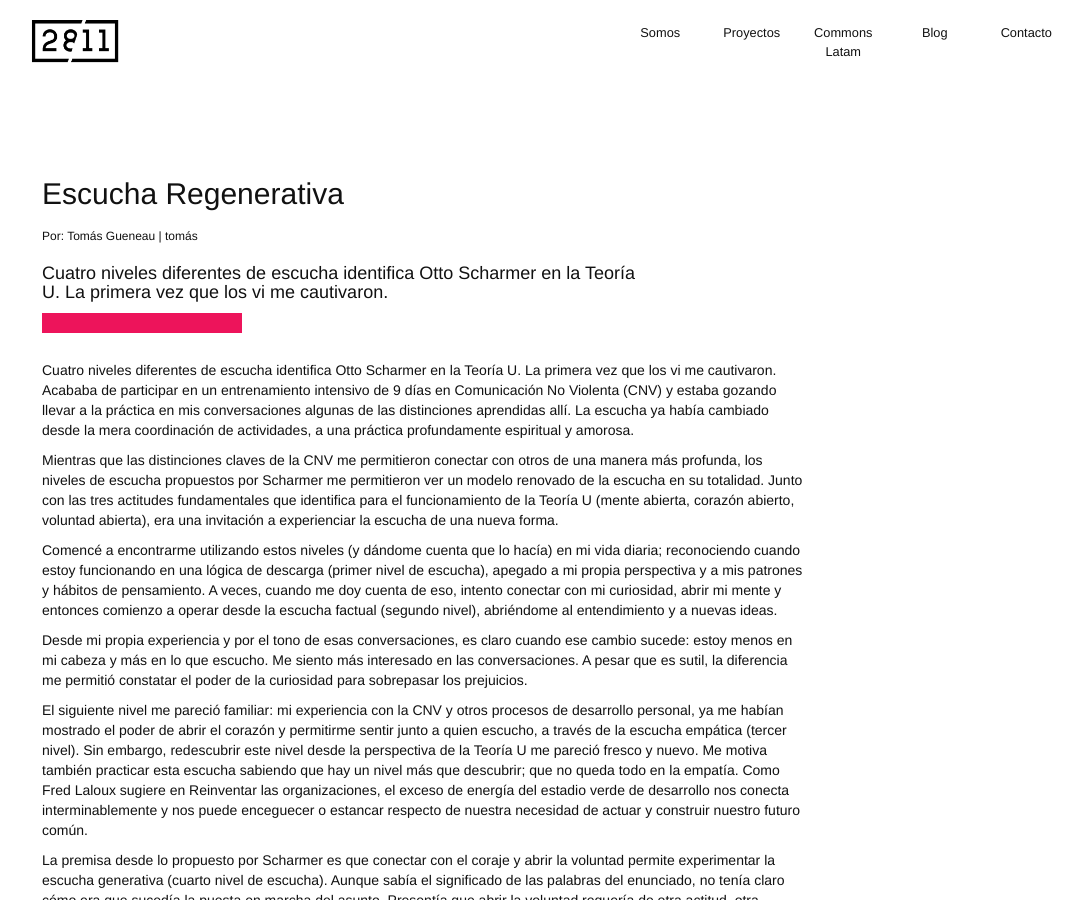
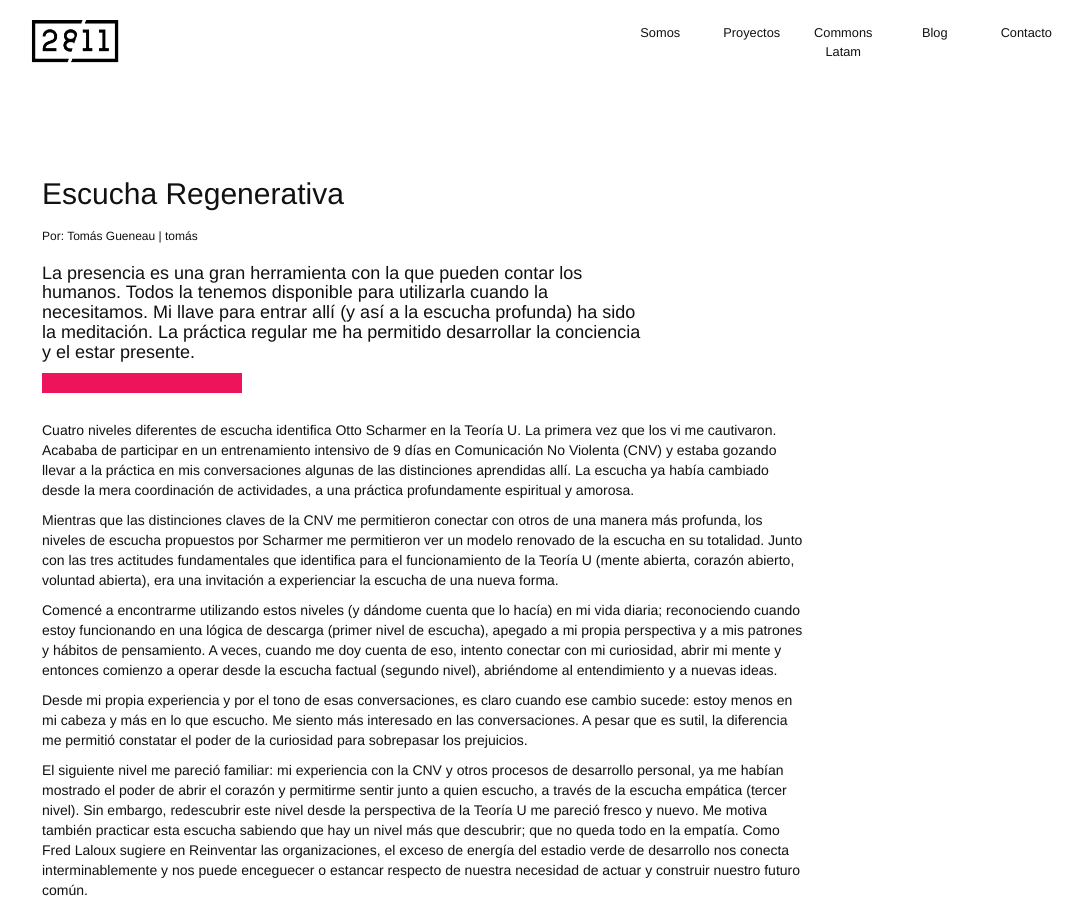
Before and after one commit to 2811Chile/2811Chile.github.io, a Jekyll site: the page built from _posts/2019-04-04-escucha-regenerativa.markdown, in a window 1280 px wide and 900 px high. Shown: the whole window, without its empty margins (138-1221 px from the left). Built offline with Jekyll 4.4.1, drawn with Linux system fonts in a browser that asks for light colours; nearby versions of some CDN libraries; some web fonts are replaced; our own code applies the rules of GitHub Pages for plain Markdown files.

Commit message:
Updated Escucha Regenerativa

```diff
--- a/_posts/2019-04-04-escucha-regenerativa.markdown
+++ b/_posts/2019-04-04-escucha-regenerativa.markdown
@@ -7,8 +7,10 @@ autor: Tomás Gueneau
 contacto: tomás
 link-contacto: mailto:tomas@2811.cl
 categorias: teoría u, regeneracion
-bajada: Cuatro niveles diferentes de escucha identifica Otto Scharmer en la Teoría
-  U. La primera vez que los vi me cautivaron.
+bajada: 'La presencia es una gran herramienta con la que pueden contar los humanos.
+  Todos la tenemos disponible para utilizarla cuando la necesitamos. Mi llave para
+  entrar allí (y así a la escucha profunda) ha sido la meditación. La práctica regular
+  me ha permitido desarrollar la conciencia y el estar presente. '
 portada: "/uploads/1_zf81mfbcfJLpzt-YRWa8eg.png"
 excerpt_separator: "<!--mas-->"
 ---
```
